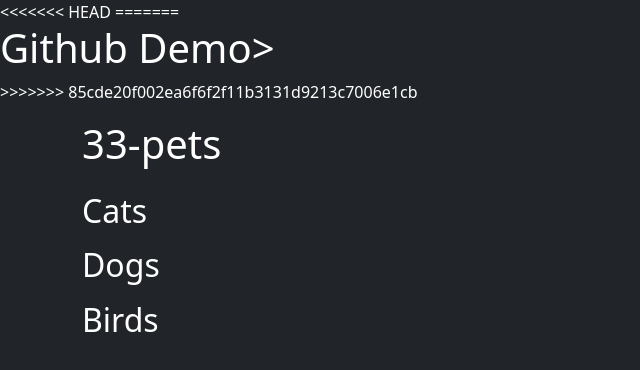
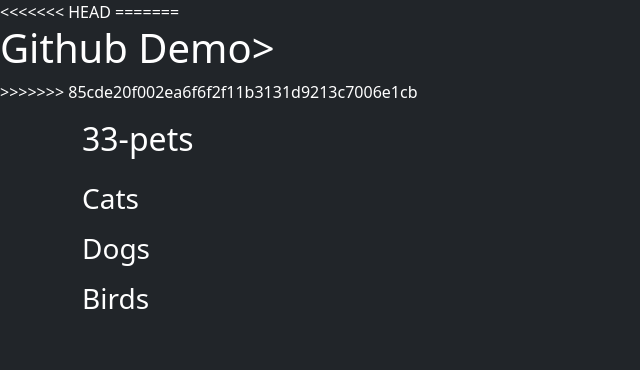
Before and after one commit to xxxOkamexxx/fed21_git_demo, a plain HTML site: page index.html in a window 1280 px wide. Shown: the whole page, without its empty margins (0-640 px from the left). Drawn offline with nearby package versions, Linux system fonts and the light colour scheme.

Commit message:
change headings

```diff
--- a/index.html
+++ b/index.html
@@ -22,15 +22,15 @@
 	<h1>Github Demo></h1>
 >>>>>>> 85cde20f002ea6f6f2f11b3131d9213c7006e1cb
 	<div class="container mt-3 mb-3">
-		<h1 class="mb-4">33-pets</h1>
+		<h2 class="mb-4">33-pets</h2>
 
-		<h2>Cats</h2>
+		<h3>Cats</h3>
 		<ul id="cats"></ul>
 
-		<h2>Dogs</h2>
+		<h3>Dogs</h3>
 		<ul id="dogs"></ul>
 
-		<h2>Birds</h2>
+		<h3>Birds</h3>
 		<ul id="birds"></ul>
 	</div>
 
```
